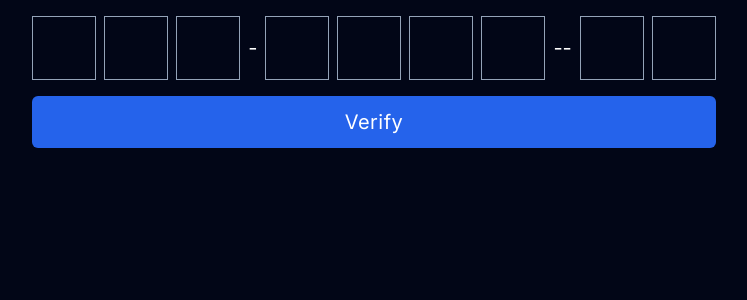
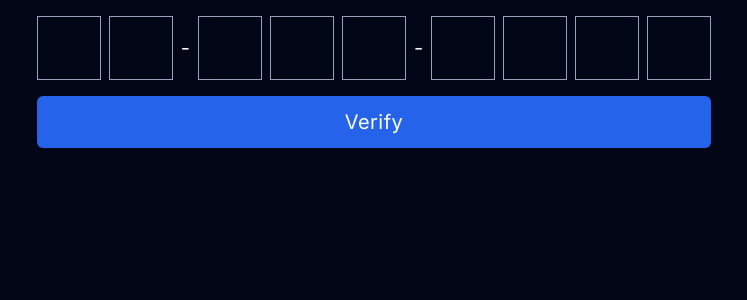
Before and after one commit to marcin10lw/code-enter, a Next.js app: page / in a window 1280 px wide. Shown: the top 300 px of the page, without its empty margins (266-1013 px from the left). Built offline with nearby package versions, Linux system fonts and the light colour scheme.

Commit message:
feat(OTP): create basic paste code logic

```diff
--- a/app/page.tsx
+++ b/app/page.tsx
@@ -3,7 +3,7 @@ import OTP from "@/components/OTP";
 export default function Home() {
   return (
     <main className="flex min-h-screen flex-col items-center justify-between bg-slate-950">
-      <OTP OTPStructure={[3, "-", 4, "--", 2]} />
+      <OTP OTPStructure={[2, "-", 3, "-", 4]} />
     </main>
   );
 }
--- a/components/OTP.tsx
+++ b/components/OTP.tsx
@@ -20,8 +20,6 @@ const OTP = ({ OTPStructure }: OTPProps) => {
   const inputsAmt = OTPInputs.filter(
     (input) => typeof input !== "string"
   ).length;
-
-  const ONLY_DIGITS_REGEXP = "^\\d+$";
 
   useEffect(() => {
     const newInputs: OTPInput[] = [];
@@ -65,10 +63,7 @@ const OTP = ({ OTPStructure }: OTPProps) => {
   };
 
   const onInputChange = (value: string, index: number) => {
-    if (
-      value.length === 1 &&
-      new RegExp(ONLY_DIGITS_REGEXP).test(value.trim())
-    ) {
+    if (value.length === 1 && value.trim().match(/\d/g)) {
       setInputs(value, index);
       index < inputsAmt - 1 && focusInput(index + 1);
     }
@@ -78,37 +73,6 @@ const OTP = ({ OTPStructure }: OTPProps) => {
     }
 
     if (value.length === 0) {
-      // const newInputs = [...OTPInputs];
-
-      // const currentInputIndex = newInputs.findIndex(
-      //   (input) => typeof input !== "string" && input.index === index
-      // );
-      // const nextInputIndex = newInputs.findIndex(
-      //   (input) => typeof input !== "string" && input.index === index + 1
-      // );
-      // const lastInputIndex = newInputs.findIndex(
-      //   (input) => typeof input !== "string" && input.index === inputsAmt - 1
-      // );
-      // const lastActiveInputIndex = newInputs.findLastIndex(
-      //   (input) => typeof input !== "string" && input.value
-      // );
-
-      // if (index === inputsAmt - 1) {
-      //   // @ts-ignore
-      //   newInputs[lastInputIndex].value = "";
-      // } else {
-      //   if (currentInputIndex !== -1 && nextInputIndex !== -1) {
-      //     for (let i = 0; i < inputsAmt; i++) {
-      //       // @ts-ignore
-      //       newInputs[lastInputIndex].value = "";
-      //       // @ts-ignore
-      //       newInputs[currentInputIndex].value =
-      //         // @ts-ignore
-      //         newInputs[nextInputIndex].value;
-      //     }
-      //   }
-      // }
-
       index > 0 && focusInput(index - 1);
       setInputs("", index);
     }
@@ -133,6 +97,16 @@ const OTP = ({ OTPStructure }: OTPProps) => {
     }
   };
 
+  const onPaste = (event: React.ClipboardEvent<HTMLInputElement>) => {
+    event.preventDefault();
+    const pastedCode = event.clipboardData.getData("text");
+    const pastedCodeChars = pastedCode.split("");
+
+    for (let i = 0; i < pastedCodeChars.length; i++) {
+      setInputs(pastedCodeChars[i], i);
+    }
+  };
+
   return (
     <div className="flex flex-col gap-4">
       <div className="flex items-center gap-2 mt-4">
@@ -146,6 +120,7 @@ const OTP = ({ OTPStructure }: OTPProps) => {
                   onInputChange(target.value, input.index)
                 }
                 onKeyDown={(event) => onKeyDown(event, input.index)}
+                onPaste={onPaste}
                 //@ts-ignore
                 ref={(el) => el && (inputsRef.current[input.index] = el)}
                 className="border border-slate-400 text-xl p-2 size-16 text-center bg-transparent text-white"
```
